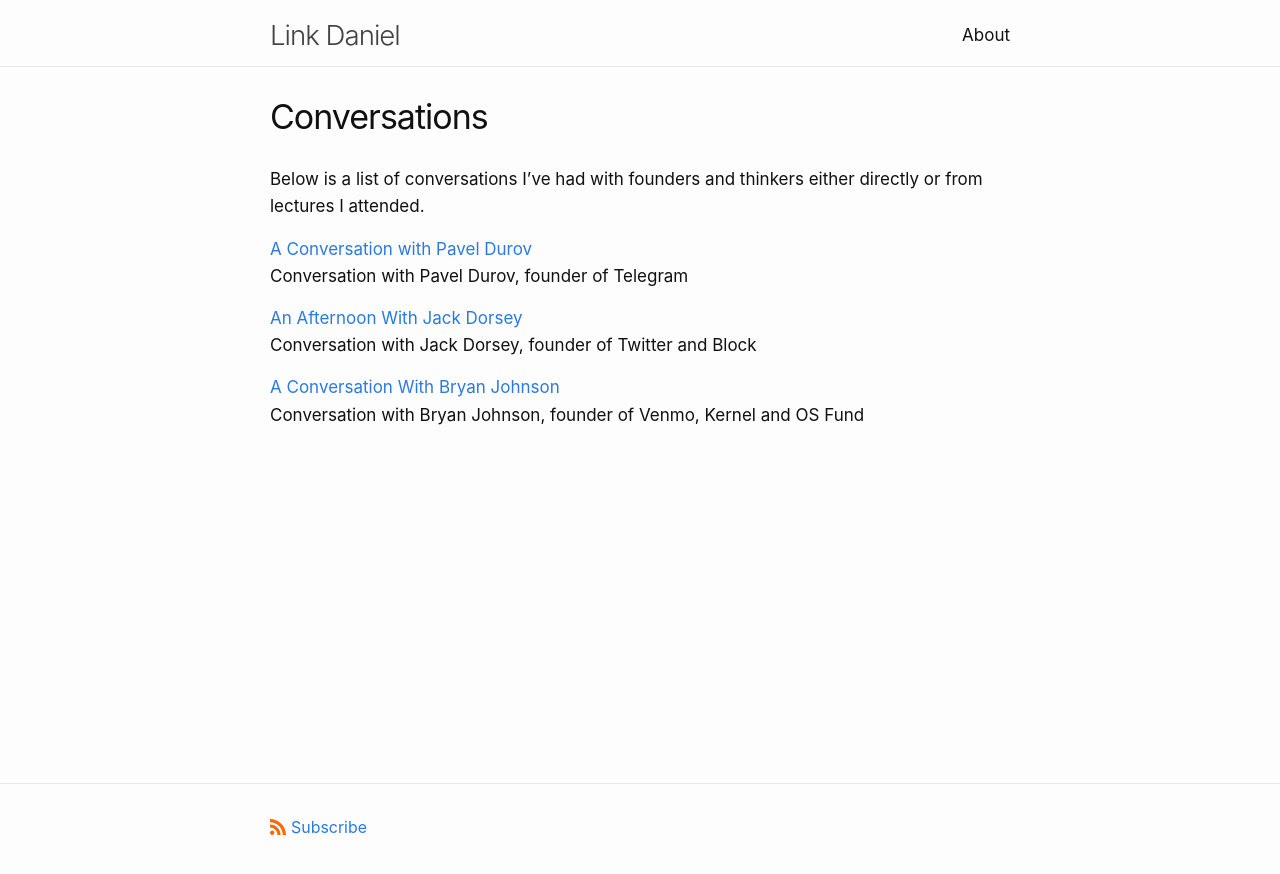
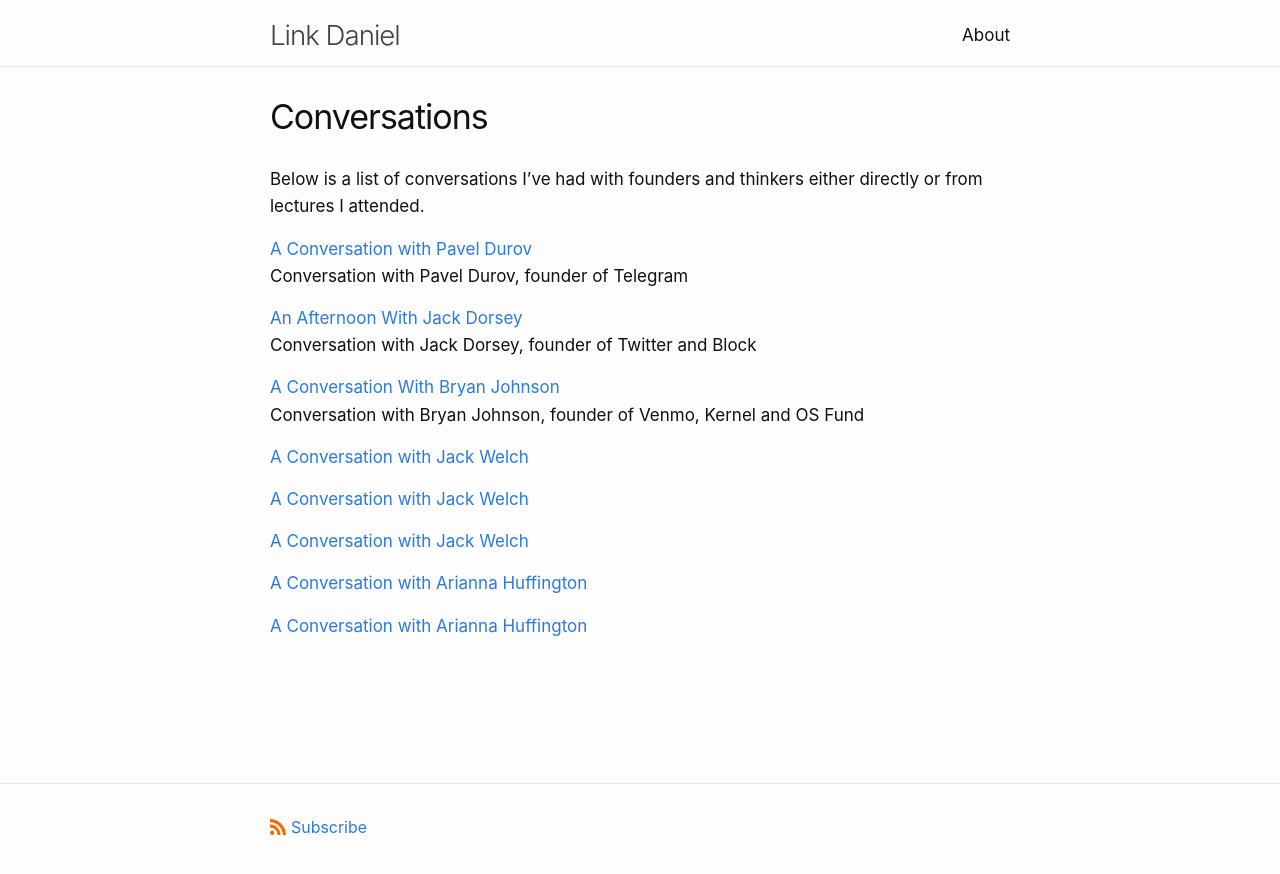
Before and after one commit to link-daniel/link.github.io, a Jekyll site: the page built from conversations.md, in a window 1280 px wide. Shown: the top 874 px of the page. Built offline with Jekyll 4.4.1, drawn with Linux system fonts in a browser that asks for light colours.

Commit message:
Update conversations.md

```diff
--- a/conversations.md
+++ b/conversations.md
@@ -6,14 +6,29 @@ categories:
 
 Below is a list of conversations I've had with founders and thinkers either directly or from lectures I attended.
 
-[A Conversation with Pavel Durov](https://link.com.de/durov)
+[A Conversation with Pavel Durov](/durov)
 <br>
 Conversation with Pavel Durov, founder of Telegram
 
-[An Afternoon With Jack Dorsey](https://link.com.de/jackdorsey)
+[An Afternoon With Jack Dorsey](/jackdorsey)
 <br>
 Conversation with Jack Dorsey, founder of Twitter and Block
 
-[A Conversation With Bryan Johnson](https://link.com.de/bryanjohnson)
+[A Conversation With Bryan Johnson](/bryanjohnson)
 <br>
 Conversation with Bryan Johnson, founder of Venmo, Kernel and OS Fund
+
+[A Conversation with Jack Welch](/jackwelch)
+<br>
+
+[A Conversation with Jack Welch](/ericschmidt)
+<br>
+
+[A Conversation with Jack Welch](/larrysummers)
+<br>
+
+[A Conversation with Arianna Huffington](/ariannahuffington)
+<br>
+
+[A Conversation with Arianna Huffington](/ariannahuffington)
+<br>
```
